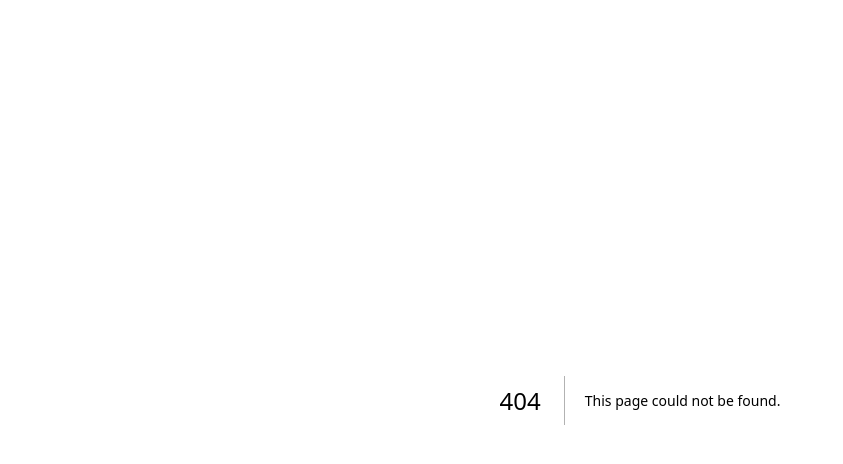
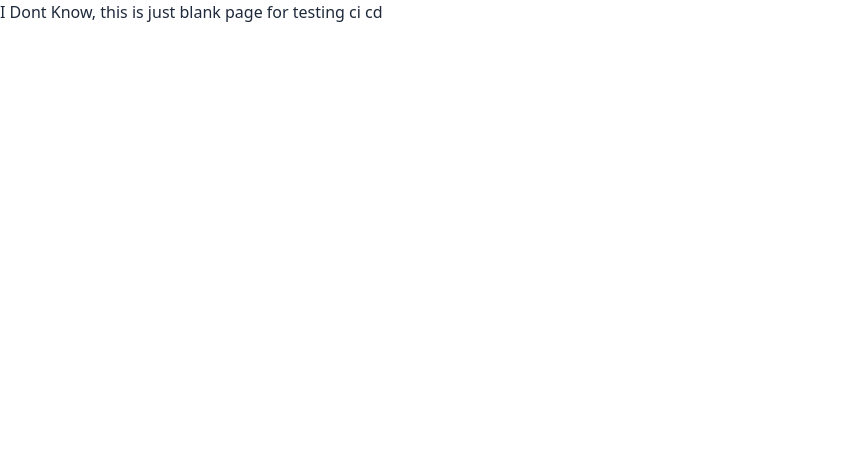
Before and after one commit to ahmdjaee/fe-solusite, a Next.js app: page /blank in a window 1280 px wide. Before the commit this address had no page. Shown: the top 464 px of the page, without its empty margins (0-843 px from the left). Built offline with nearby package versions, Linux system fonts and the light colour scheme.

Commit message:
testing ci cd

```diff
--- /dev/null
+++ b/app/blank/page.tsx
@@ -0,0 +1,9 @@
+import React from 'react'
+
+function BlankPage() {
+  return (
+    <div>I Dont Know, this is just blank page for testing ci cd</div>
+  )
+}
+
+export default BlankPage
```
